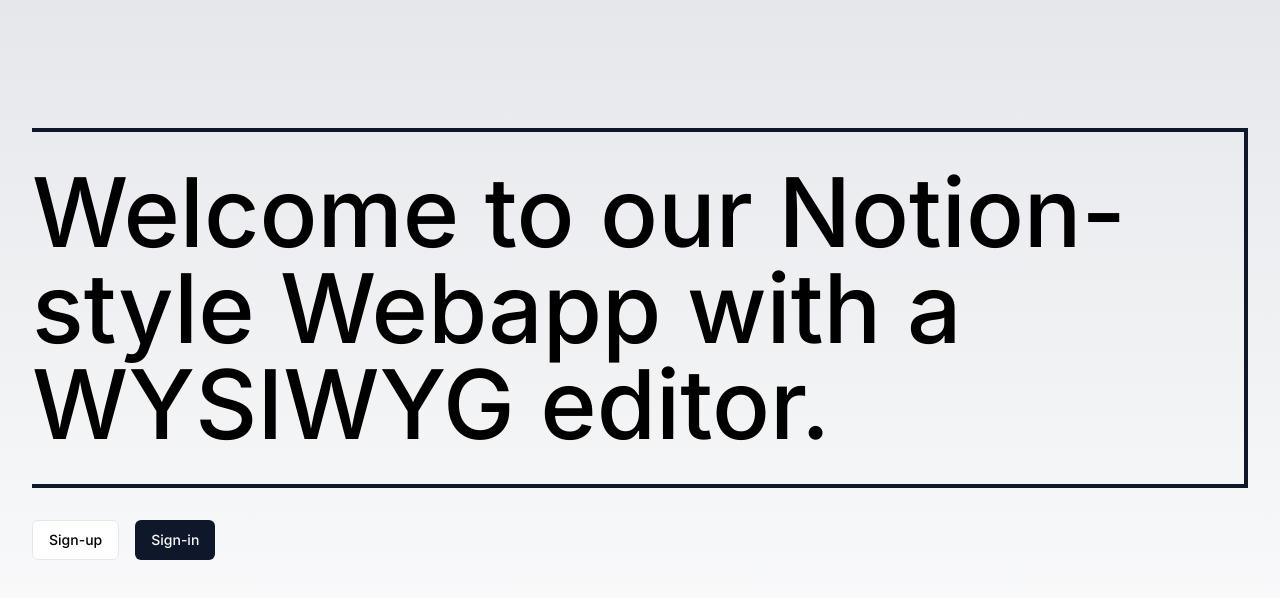
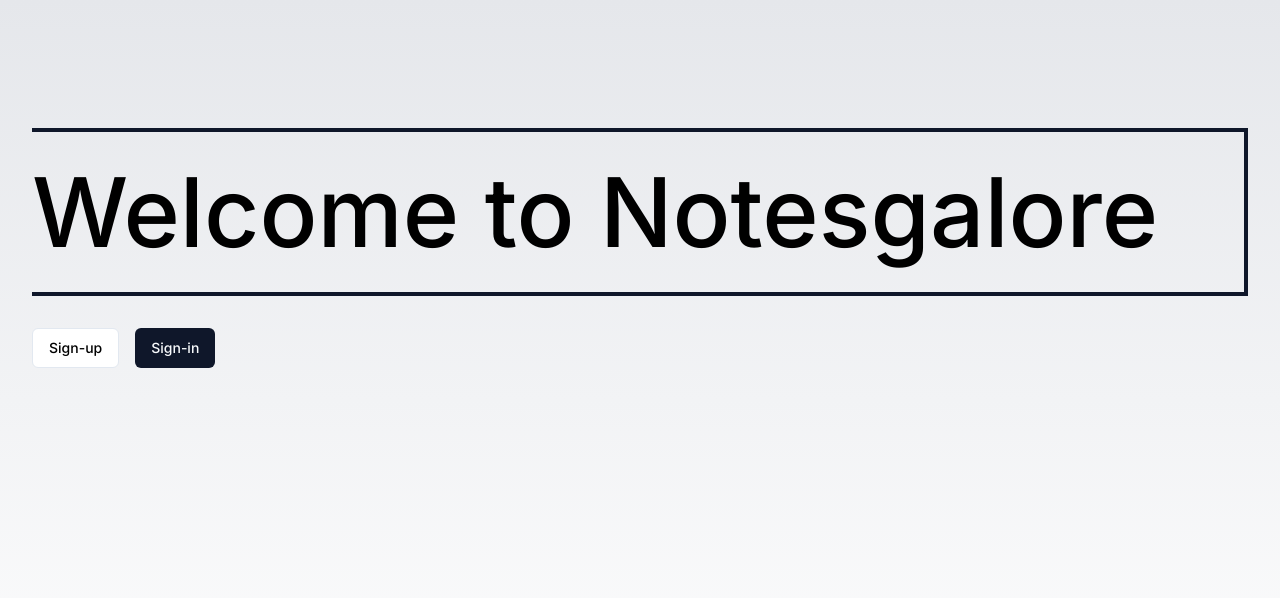
Before and after one commit to dglassick/note-taking-app, a Next.js app: page / in a window 1280 px wide. Shown: the top 598 px of the page. Built offline with nearby package versions, Linux system fonts and the light colour scheme; no server answers.

Commit message:
edited heading

```diff
--- a/src/app/page.tsx
+++ b/src/app/page.tsx
@@ -8,7 +8,7 @@ export default function Home() {
   return (
     <main className="flex min-h-screen flex-col bg-gradient-to-b from-gray-200 px-8 pt-32">
       <h1 className="max-w-7xl border-b-4 border-r-4 border-t-4 border-primary py-8 pr-4 text-4xl font-medium sm:text-6xl md:text-7xl lg:text-8xl">
-        Welcome to our Notion-style Webapp with a WYSIWYG editor.
+        Welcome to Notesgalore
       </h1>
       <div className="mt-8 flex gap-4">
         {!userId ? (
```
